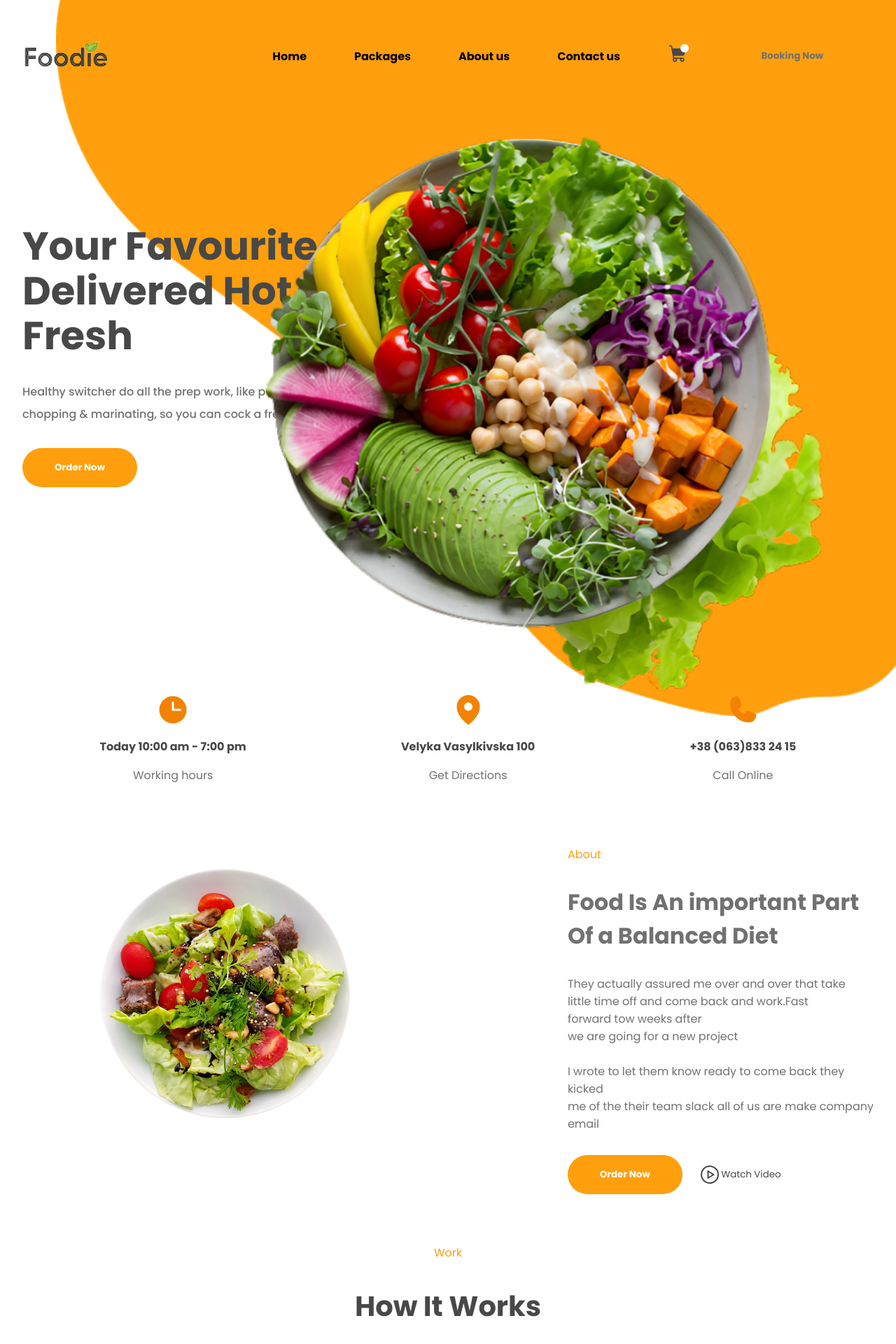
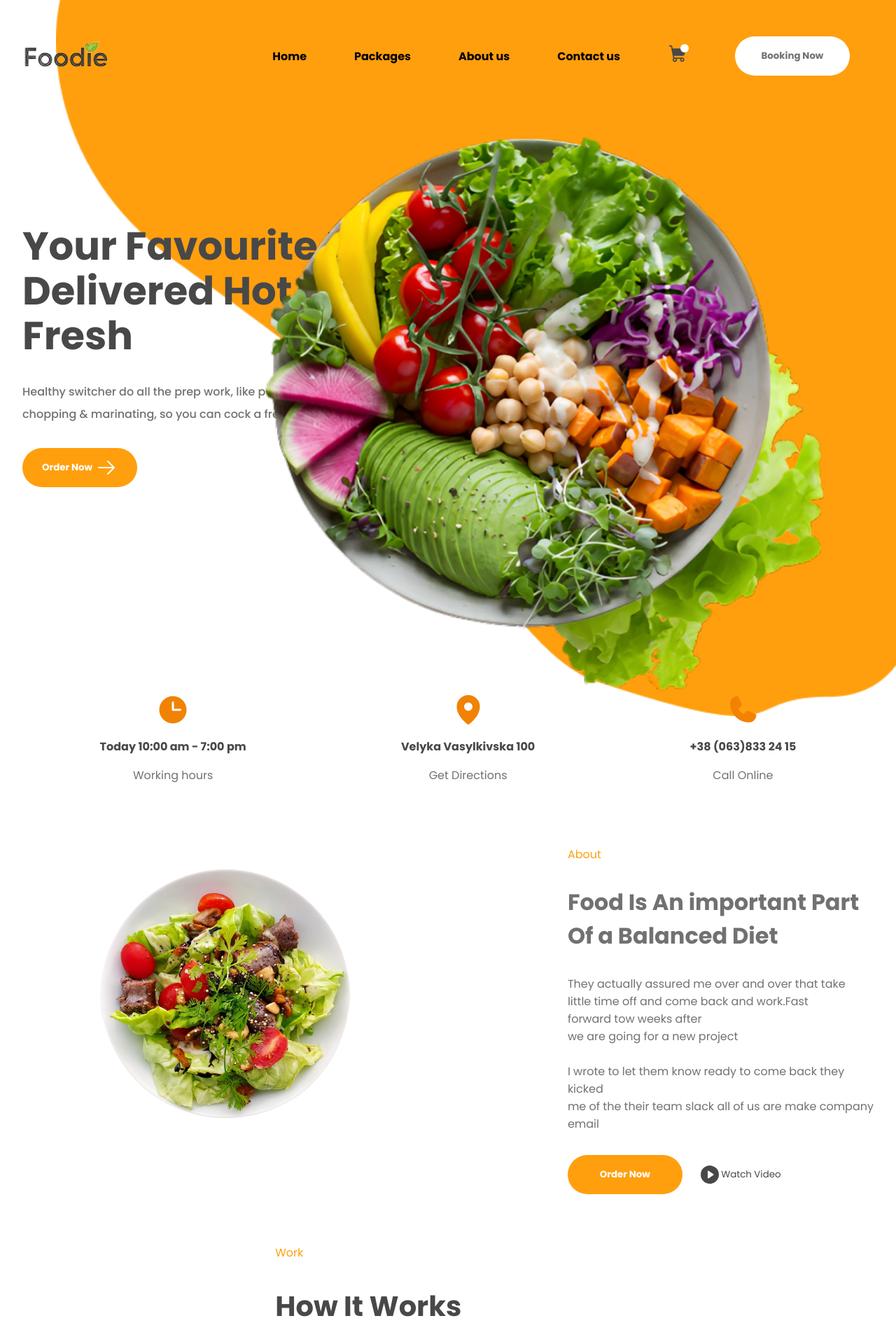
Before and after one commit to FernandoRodriguesxs/restaurant-app, a React (Vite) app: page / in a window 1280 px wide. Shown: the top 1920 px of the page at 70% size. Built offline with nearby package versions, Linux system fonts and the light colour scheme.

Commit message:
ajustes na font e no button responsive

```diff
--- a/src/App.styles.ts
+++ b/src/App.styles.ts
@@ -135,7 +135,7 @@ export const WorkSection = styled.section`
   .work {
     display: flex;
     flex-direction: column;
-    align-items: center;
+
     gap: 32px;
 
     .work-orange {
@@ -144,19 +144,10 @@ export const WorkSection = styled.section`
     h2 {
       color: ${({ theme }) => theme.colors.gray.primary};
       font-size: 2.5rem;
-
-      @media screen and (max-width: 768px) {
-        text-align: center;
-      }
     }
     p {
-      text-align: center;
       line-height: 28px;
       color: ${({ theme }) => theme.colors.gray.secondary};
-
-      @media screen and (max-width: 768px) {
-        text-align: center;
-      }
     }
   }
 `
@@ -211,8 +202,6 @@ export const FeedbackClient = styled.section`
   flex-direction: column;
   align-items: center;
 
-  box-shadow: 0 4px 8px 0 rgba(0, 0, 0, 0.3);
-
   width: 100%;
   margin-top: 20px;
 
@@ -226,6 +215,7 @@ export const FeedbackClient = styled.section`
   p {
     color: ${({ theme }) => theme.colors.gray.secondary};
     gap: 16px;
+    font-weight: 500;
 
     @media screen and (max-width: 768px) {
       text-align: center;
@@ -291,6 +281,7 @@ export const Footer = styled.footer`
     display: flex;
     flex-direction: column;
 
+    list-style: none;
     margin-top: 16px;
     font-size: 14px;
     gap: 8px;
--- a/src/App.tsx
+++ b/src/App.tsx
@@ -35,6 +35,7 @@ import {
   MetaLogo,
   LinkedinLogo,
   TwitterLogo,
+  ArrowRight,
 } from '@phosphor-icons/react'
 import { MobileHeader } from './components/MobileHeader'
 
@@ -57,7 +58,10 @@ export const App = () => {
                 <br />
                 chopping & marinating, so you can cock a fresh food.
               </p>
-              <ButtonSecondary>Order Now</ButtonSecondary>
+              <ButtonSecondary>
+                Order Now
+                <ArrowRight size={32} color="#ffffff" />
+              </ButtonSecondary>
             </div>
             <picture className="hero-right">
               <img src={heroImg} alt="img do hero" />
@@ -109,7 +113,7 @@ export const App = () => {
                 <div className="button-group">
                   <ButtonSecondary>Order Now</ButtonSecondary>
                   <ButtonVideo>
-                    <PlayCircle size={32} />
+                    <PlayCircle size={32} weight="fill" />
                     Watch Video
                   </ButtonVideo>
                 </div>
--- a/src/components/Button/styles.ts
+++ b/src/components/Button/styles.ts
@@ -9,7 +9,7 @@ const ButtonStyled = styled.button`
 `
 
 export const ButtonPrimaryStyled = styled(ButtonStyled)`
-  background: ${({ theme }) => theme.colors.orange.primary};
+  background: ${({ theme }) => theme.colors.white};
   color: ${({ theme }) => theme.colors.gray.secondary};
   font-weight: 700;
 `
@@ -18,6 +18,15 @@ export const ButtonSecondaryStyled = styled(ButtonStyled)`
   background: ${({ theme }) => theme.colors.orange.primary};
   color: ${({ theme }) => theme.colors.white};
   font-weight: 700;
+  display: flex;
+  justify-content: center;
+  align-items: center;
+  gap: 4px;
+
+  @media screen and (max-width: 768px) {
+    background: ${({ theme }) => theme.colors.white};
+    color: ${({ theme }) => theme.colors.gray.secondary};
+  }
 `
 
 export const ButtonThreeStyled = styled(ButtonStyled)`
```
